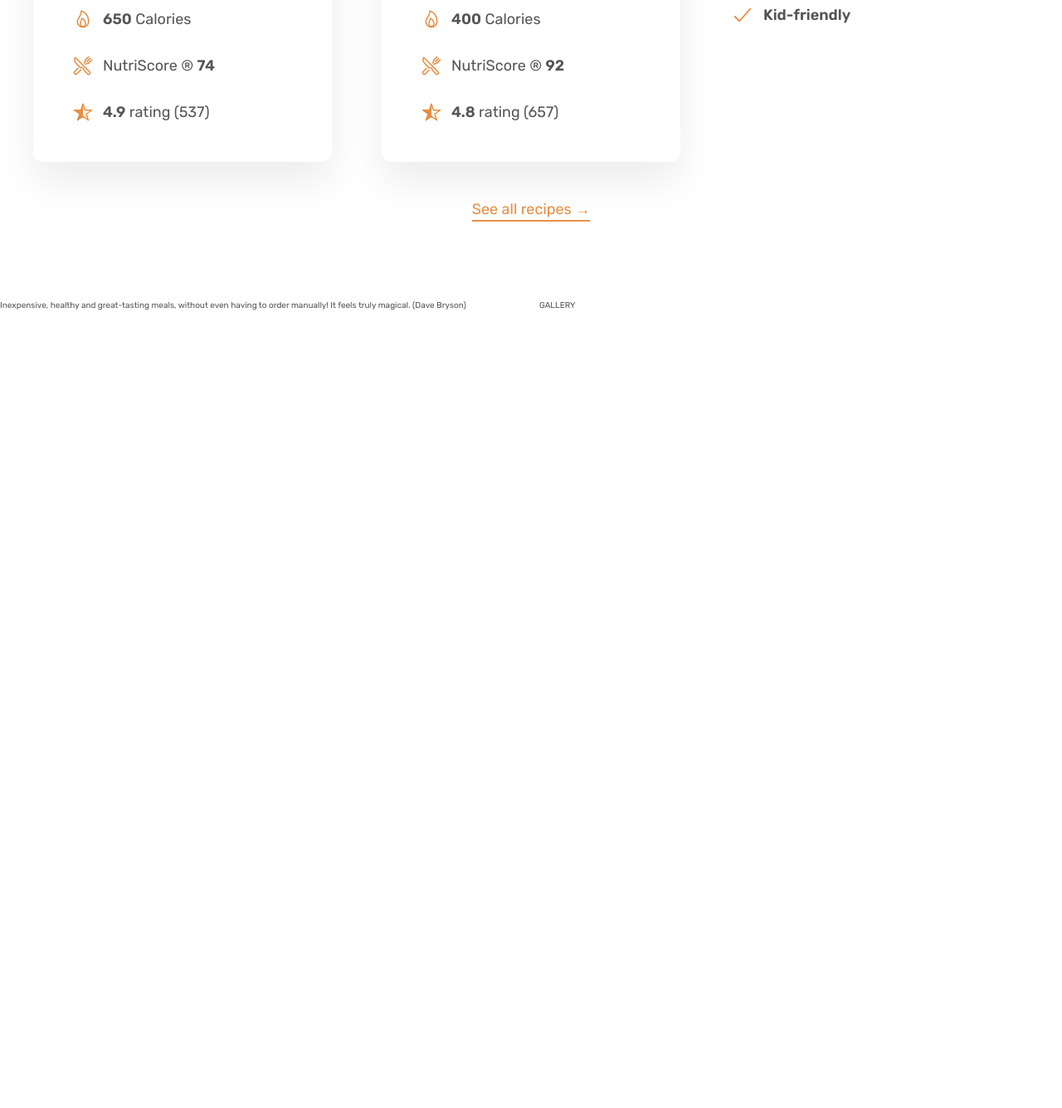
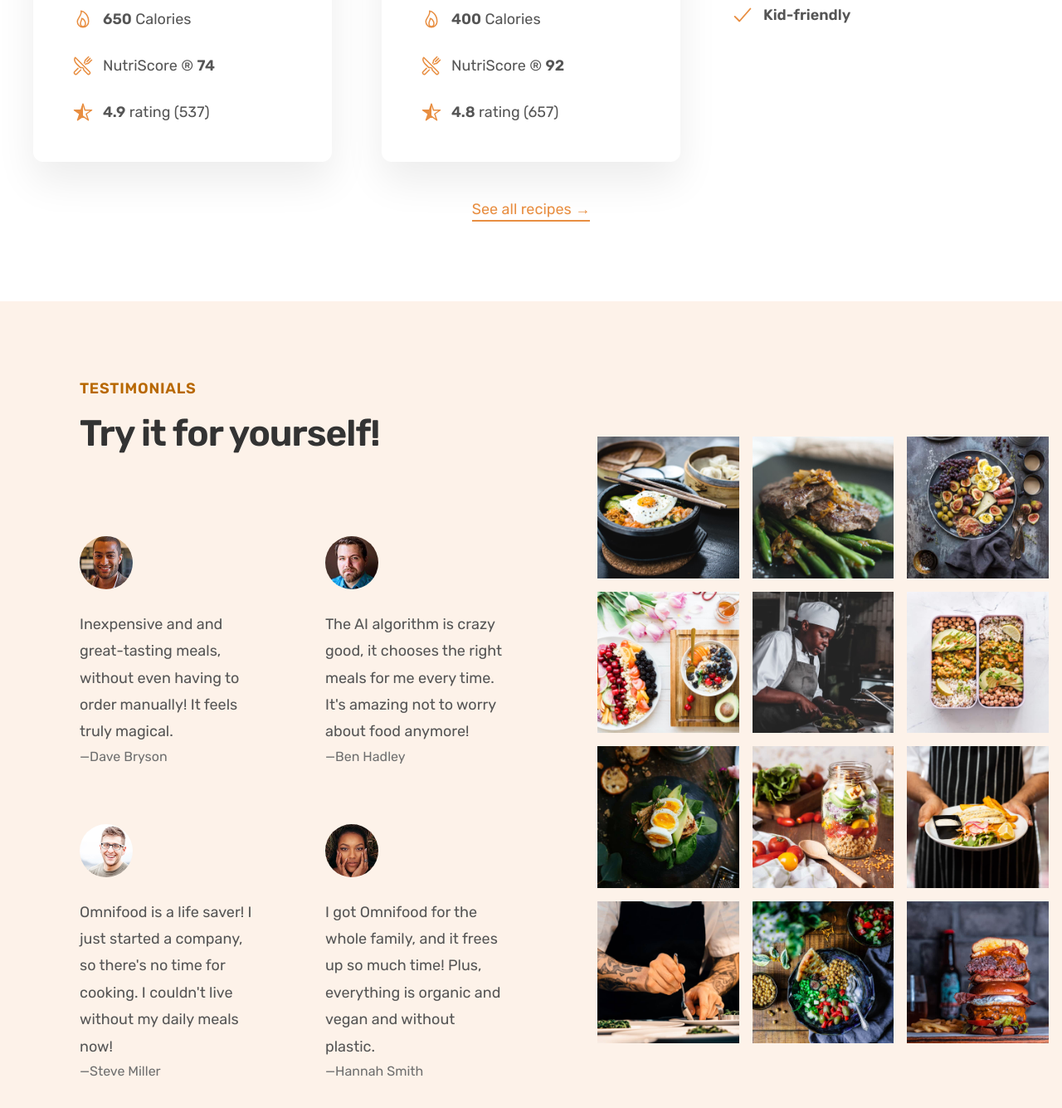
Before and after one commit to kat-s92/OmniFood, a plain HTML site: page index.html in a window 1280 px wide. Shown: the part 3418-4753 px from the top of the page at 83% size. Before the commit the page ends 3792 px from the top, so only its background shows below. Drawn offline with nearby package versions, Linux system fonts and the light colour scheme.

Commit message:
Added Testimonials + gallery grid

```diff
--- a/index.html
+++ b/index.html
@@ -215,15 +215,15 @@
         </div>
 
         <div class="diet-list">
-          <h3 class="tertiary-heading">Works with any diet
-</h3>
+          <h3 class="tertiary-heading">Works with any diet</h3>
           <ul class="list">
             <li class="list-item">
               <ion-icon name="checkmark-outline" class="list-icon"></ion-icon
               ><span>Vegetarian</span>
             </li>
             <li class="list-item">
-              <ion-icon name="checkmark-outline" class="list-icon"></ion-icon><span>Vegan</span>
+              <ion-icon name="checkmark-outline" class="list-icon"></ion-icon
+              ><span>Vegan</span>
             </li>
             <li class="list-item">
               <ion-icon name="checkmark-outline" class="list-icon"></ion-icon
@@ -235,7 +235,7 @@
             </li>
             <li class="list-item">
               <ion-icon name="checkmark-outline" class="list-icon"></ion-icon
-              ><span>Lactose-free
+              ><span>Lactose-free</span>
             </li>
             <li class="list-item">
               <ion-icon name="checkmark-outline" class="list-icon"></ion-icon
@@ -252,16 +252,86 @@
           </ul>
         </div>
       </div>
-<div class="container all-recipes">
-  <a href="#" class="recipes-link">See all recipes &rarr;</a>
-</div>
+      <div class="container all-recipes">
+        <a href="#" class="recipes-link">See all recipes &rarr;</a>
+      </div>
     </section>
 
-    <section class="testimonial-section grid grid--2--cols">
-      <div class="testimonials">
-        Inexpensive, healthy and great-tasting meals, without even having to order manually! It feels truly magical. (Dave Bryson) </div>
-        <div class="gallery">GALLERY</div>
-    </section>
+    <section class="testimonial-section">
+      <div class="testimonials-container">
+        <span class="subheading">Testimonials</span>
+        <h2 class="secondary-heading">Try it for yourself!</h2>
+        <div class="testimonials">
+          <figure class="testimonial">
+            <img
+              src="img/customers/dave.jpg"
+              class="testimonial-img"
+              alt="image of male customer"
+            />
+            <blockquote class="testimonial-text">
+              Inexpensive and and great-tasting meals, without even having to
+              order manually! It feels truly magical.
+              <p class="testimonial-name">&mdash;Dave Bryson</p>
+            </blockquote>
+          </figure>
+
+          <figure class="testimonial">
+            <img
+              src="img/customers/ben.jpg"
+              class="testimonial-img"
+              alt="image of male customer"
+            />
+            <blockquote class="testimonial-text">
+              The AI algorithm is crazy good, it chooses the right meals for me
+              every time. It's amazing not to worry about food anymore!
+              <p class="testimonial-name">&mdash;Ben Hadley</p>
+            </blockquote>
+          </figure>
+
+          <figure class="testimonial">
+            <img
+              src="img/customers/steve.jpg"
+              class="testimonial-img"
+              alt="image of male customer"
+            />
+            <blockquote class="testimonial-text">
+              Omnifood is a life saver! I just started a company, so there's no
+              time for cooking. I couldn't live without my daily meals now!
+              <p class="testimonial-name">&mdash;Steve Miller</p>
+            </blockquote>
+          </figure>
+
+          <figure class="testimonial">
+            <img
+              src="img/customers/hannah.jpg"
+              class="testimonial-img"
+              alt="image of male customer"
+            />
+            <blockquote class="testimonial-text">
+              I got Omnifood for the whole family, and it frees up so much time!
+              Plus, everything is organic and vegan and without plastic.
+              <p class="testimonial-name">&mdash;Hannah Smith</p>
+            </blockquote>
+          </figure>
+        </div>
+      </div>
+
+      <div class="gallery">
+<figure class="gallery-item"><img src="img/gallery/gallery-1.jpg"/></figure>
+<figure class="gallery-item"><img src="img/gallery/gallery-2.jpg"/></figure>
+<figure class="gallery-item"><img src="img/gallery/gallery-3.jpg"/></figure>
+<figure class="gallery-item"><img src="img/gallery/gallery-4.jpg"/></figure>
+<figure class="gallery-item"><img src="img/gallery/gallery-5.jpg"/></figure>
+<figure class="gallery-item"><img src="img/gallery/gallery-6.jpg"/></figure>
+<figure class="gallery-item"><img src="img/gallery/gallery-7.jpg"/></figure>
+<figure class="gallery-item"><img src="img/gallery/gallery-8.jpg"/></figure>
+<figure class="gallery-item"><img src="img/gallery/gallery-9.jpg"/></figure>
+<figure class="gallery-item"><img src="img/gallery/gallery-10.jpg"/></figure>
+<figure class="gallery-item"><img src="img/gallery/gallery-11.jpg"/></figure>
+<figure class="gallery-item"><img src="img/gallery/gallery-12.jpg"/></figure>
+
+
+      </div>
 
     <script
       type="module"
--- a/style.css
+++ b/style.css
@@ -349,7 +349,7 @@ span {
   box-shadow: 0 2.4rem 4.8rem rgba(0, 0, 0, 0.075);
   border-radius: 1.2rem;
   overflow: hidden;
-  transform: all 0.4s;
+  transition: all 0.4s;
 }
 
 .meal:hover {
@@ -465,3 +465,61 @@ span {
   color: #ac6406;
   border-bottom: 2px solid transparent;
 }
+
+/**TESTIMONIALS SECTION**/
+
+.testimonial-section {
+  background-color: #fdf2e9;
+  display: grid;
+  grid-template-columns: 55fr 45fr;
+  align-items: center;
+}
+
+.testimonials {
+  display: grid;
+  grid-template-columns: 1fr 1fr;
+  row-gap: 4.8rem;
+  column-gap: 8rem;
+}
+
+.testimonials-container {
+  padding: 9.6rem;
+}
+
+.testimonial-img {
+  width: 6.4rem;
+  border-radius: 50%;
+  margin-bottom: 2.4rem;
+}
+
+.testimonial-text {
+  font-size: 1.8rem;
+  line-height: 1.8;
+  margin-bottom: 1.8rem;
+}
+
+.testimonial-name {
+  font-size: 1.6rem;
+  color: #6f6f6f;
+}
+
+.gallery {
+  padding: 1.6rem;
+  gap: 1.6rem;
+  display: grid;
+  grid-template-columns: repeat(3, 1fr);
+}
+
+.gallery-item {
+  overflow: hidden;
+}
+
+.gallery-item img {
+  display: block;
+  width: 100%;
+  transition: all 0.4s;
+}
+
+.gallery-item img:hover {
+  transform: scale(1.1);
+}
```
